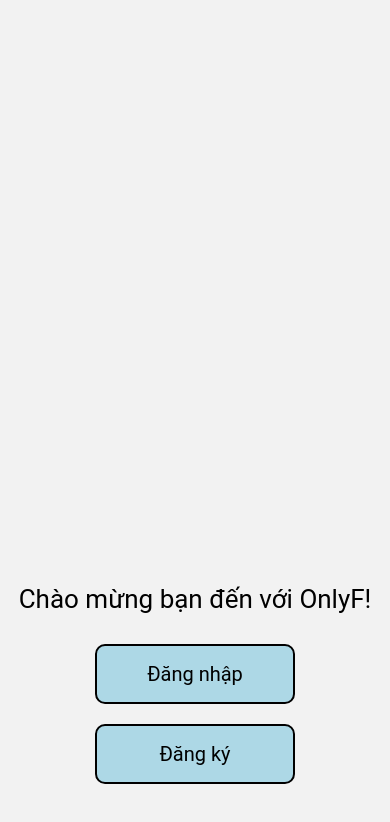
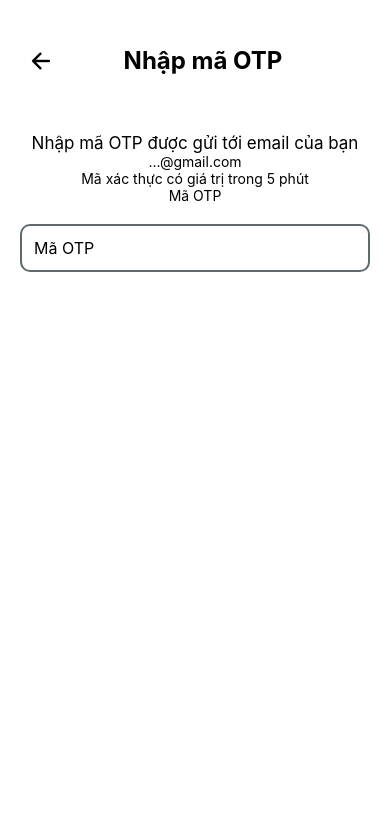
Before and after one commit to ITAnh11/onlyf-mobile, a React Native app: screen /Register in a window 390 px wide. Shown: the top 822 px of the page. Built offline with nearby package versions, Linux system fonts and the light colour scheme; no server answers.

Commit message:
feat(auth): them OTP

```diff
--- a/src/navigation/Route.tsx
+++ b/src/navigation/Route.tsx
@@ -9,6 +9,7 @@ import { createStackNavigator } from '@react-navigation/stack';
 import Message from '../screens/Message';
 import Friend from '../screens/Friend';
 import ProfileNavigator from '../screens/Profile/ProfileNavigation/ProfileNavigationContainer';
+import Activate from '../screens/Activate';
 
 const Stack = createStackNavigator();
 
@@ -19,6 +20,7 @@ const Route = () => {
             <Stack.Screen name="Welcome" component={Welcome} />
             <Stack.Screen name="Login" component={Login} />
             <Stack.Screen name="Register" component={Register} />
+            <Stack.Screen name="Activate" component={Activate} />
             <Stack.Screen name="Home" component={Home} />
             <Stack.Screen name="Message" component={Message} />
             <Stack.Screen name="Friend" component={Friend} />
--- /dev/null
+++ b/src/screens/Activate/Activate.tsx
@@ -0,0 +1,58 @@
+import React, { useState } from "react";
+import { Keyboard, ScrollView, StatusBar, TextInput, TouchableOpacity, TouchableWithoutFeedback, View, Text } from "react-native";
+import { Ionicons } from "@expo/vector-icons";
+import styles from "./styles";
+import { set } from "lodash";
+import { useRoute } from "@react-navigation/native";
+
+type Props = {
+    navigation: any;
+};
+
+const Activate: React.FC<Props> = ({navigation}) => {
+    const [otp, setOtp] = useState("");
+
+    return (
+        <TouchableWithoutFeedback onPress={Keyboard.dismiss}>
+            <View style={{ flex: 1 }}>
+                <ScrollView
+                keyboardShouldPersistTaps="handled"
+                contentContainerStyle={{ flexGrow: 1 }}
+                >
+                <View style={styles.container}>
+                    <StatusBar barStyle="default" />
+                    <View style={styles.header}>
+                        <TouchableOpacity
+                            onPress={() => navigation.goBack()}
+                            style={styles.backButton}
+                            activeOpacity={0.6}
+                        >
+                            <Ionicons name="arrow-back" size={26} color="#000" />
+                        </TouchableOpacity>
+                        <Text style={styles.title}>Nhập mã OTP</Text>
+                    </View>
+
+                    <View style={styles.body}>
+                        <View style={styles.content}>
+                            <Text style={{fontSize: 17,}}>Nhập mã OTP được gửi tới email của bạn</Text>
+                            <Text>...@gmail.com</Text>
+                            <Text>Mã xác thực có giá trị trong 5 phút</Text>
+
+                            <Text>Mã OTP</Text>
+                            <TextInput
+                                style={styles.input}
+                                placeholder="Mã OTP"
+                                value={otp}
+                                onChangeText={setOtp}
+                                secureTextEntry
+                            />
+                        </View>
+                    </View>
+                </View>
+                </ScrollView>
+            </View>
+         </TouchableWithoutFeedback>
+    );
+}
+
+export default Activate;
--- /dev/null
+++ b/src/screens/Activate/index.tsx
@@ -0,0 +1 @@
+export { default } from './Activate';
--- /dev/null
+++ b/src/screens/Activate/styles.ts
@@ -0,0 +1,87 @@
+import { StyleSheet } from "react-native";
+
+const styles = StyleSheet.create({
+  container: {
+    flexGrow: 1,
+    paddingBottom: 40,
+    paddingHorizontal: 20,
+    backgroundColor: "#fff",
+  },
+  header: {
+    flexDirection: "row",
+    alignItems: "center",
+    marginBottom: 30,
+    paddingTop: '11%',
+  },
+  backButton: {
+    padding: 8,
+    fontSize: 26,
+    color: "#000",
+    zIndex: 2,
+  },
+  title: {
+    flex: 1,
+    textAlign: 'center',
+    fontSize: 24,
+    fontWeight: 'bold',
+    marginLeft: -26,
+  },
+  body: {
+    flex: 1,
+    justifyContent: "center",
+    alignItems: "center",
+    width: "100%",
+    marginBottom: 20,
+  },
+  content: {
+    flex: 1,
+    width: "100%",
+    alignItems: "center",
+    justifyContent: "flex-start",
+    marginTop: 20,
+  },
+  input: {
+    width: "100%",
+    borderWidth: 2,
+    borderColor: "#5E6A6E",
+    padding: 12,
+    fontSize: 16,
+    marginVertical: 20,
+    borderRadius: 10,
+  },
+  button: {
+    backgroundColor: "lightblue",
+    paddingVertical: 12,
+    paddingHorizontal: 25,
+    width: "60%",
+    alignItems: "center",
+    borderColor: "#000",
+    borderWidth: 2,
+    borderRadius: 10,
+    marginVertical: 10,
+    shadowColor: "#000",
+    shadowOffset: { width: 2, height: 2 },
+    shadowOpacity: 0.5,
+    marginTop: 30,
+  },
+  buttonText: {
+    color: "#000",
+    fontSize: 18,
+    fontFamily: "Roboto",
+  },
+  link: {
+    color: "#AA5A4A",
+    fontSize: 14,
+    fontFamily: "Roboto",
+    marginTop: 5,
+  },
+  errorText: {
+    color: "red",
+    fontSize: 12,
+    alignSelf: "flex-start",
+    marginTop: -3,
+    marginBottom: 5,
+  },
+});
+
+export default styles;
--- a/src/screens/Login/Login.tsx
+++ b/src/screens/Login/Login.tsx
@@ -1,15 +1,5 @@
 import React, { useState } from "react";
-import {
-  View,
-  Text,
-  TextInput,
-  TouchableOpacity,
-  Keyboard,
-  TouchableWithoutFeedback,
-  KeyboardAvoidingView,
-  Platform,
-  ScrollView,
-} from "react-native";
+import { View, Text, TextInput, TouchableOpacity, Keyboard, TouchableWithoutFeedback, ScrollView } from "react-native";
 import { Ionicons } from "@expo/vector-icons";
 import { NavigationProp } from "@react-navigation/native";
 import { styles } from "./styles";
@@ -25,7 +15,7 @@ type Props = {
 const Login: React.FC<Props> = ({ navigation }) => {
   const [email, setEmail] = useState("");
   const [password, setPassword] = useState("");
-  const [errors, setErrors] = useState<{ [key: string]: string }>({});
+  const [errors] = useState<{ [key: string]: string }>({});
 
   const handleLogin = async () => {
     try {
--- a/src/screens/Register/Register.tsx
+++ b/src/screens/Register/Register.tsx
@@ -6,6 +6,7 @@ import { styles } from "./styles";
 import { API_URL } from "../../constants/config.constants";
 import apiClient from "../../networking/apiclient";
 import { StatusBar } from "expo-status-bar";
+import { navigate } from "../../navigation/NavigationService";
 
 type Props = {
   navigation: NavigationProp<any>;
@@ -18,19 +19,13 @@ const Register: React.FC<Props> = ({ navigation }) => {
   const [name, setName] = useState("");
   const [username, setUsername] = useState("");
   const [dob, setDob] = useState("");
-  const [errors, setErrors] = useState<{ [key: string]: string }>({});
+  const [errors] = useState<{ [key: string]: string }>({});
 
 
   const handleRegister = async () => {
       try {
         const response = await apiClient.post("auth/register", {email, password, confirmPassword, name, username, dob});
-        navigation.reset(
-            {
-                index: 0,
-                routes: [{ name: "Login" }],
-            }
-        )
-        alert("Đăng ký thành công! Vui lòng đăng nhập để tiếp tục.");
+        navigate("Activate", { email: email });
       } catch (error : any) {
         if (error.response) {
             // Server đã phản hồi nhưng với mã lỗi (4xx, 5xx)
--- a/src/screens/Splash/Splash.tsx
+++ b/src/screens/Splash/Splash.tsx
@@ -21,7 +21,7 @@ const Splash: React.FC<Props> = ({ navigation }) => {
                 navigation.reset(
                     {
                         index: 0,
-                        routes: [{ name: "Welcome" }],
+                        routes: [{ name: "Activate" }],
                     }
                 )
                 return;
```
